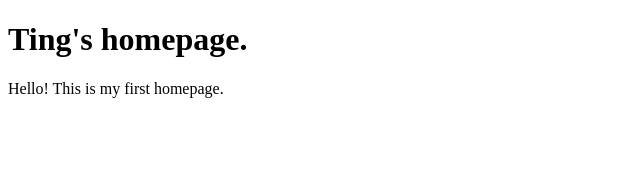
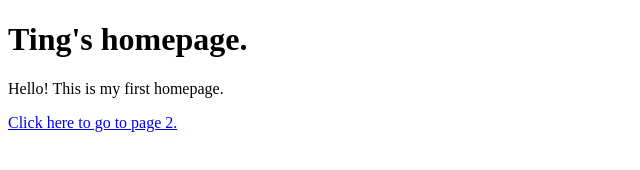
Before and after one commit to metreting/metreting.github.io, a plain HTML site: page index.html in a window 1280 px wide. Shown: the whole page, without its empty margins (0-640 px from the left). Drawn offline with Linux system fonts and the light colour scheme.

Commit message:
Update index.html

```diff
--- a/index.html
+++ b/index.html
@@ -6,5 +6,6 @@
 <body>
 	<h1> Ting's homepage.</h1>
 	<p> Hello! This is my first homepage.</p>
+	<a href="page2.html">Click here to go to page 2.</a>
 </body>
 </html>
```
